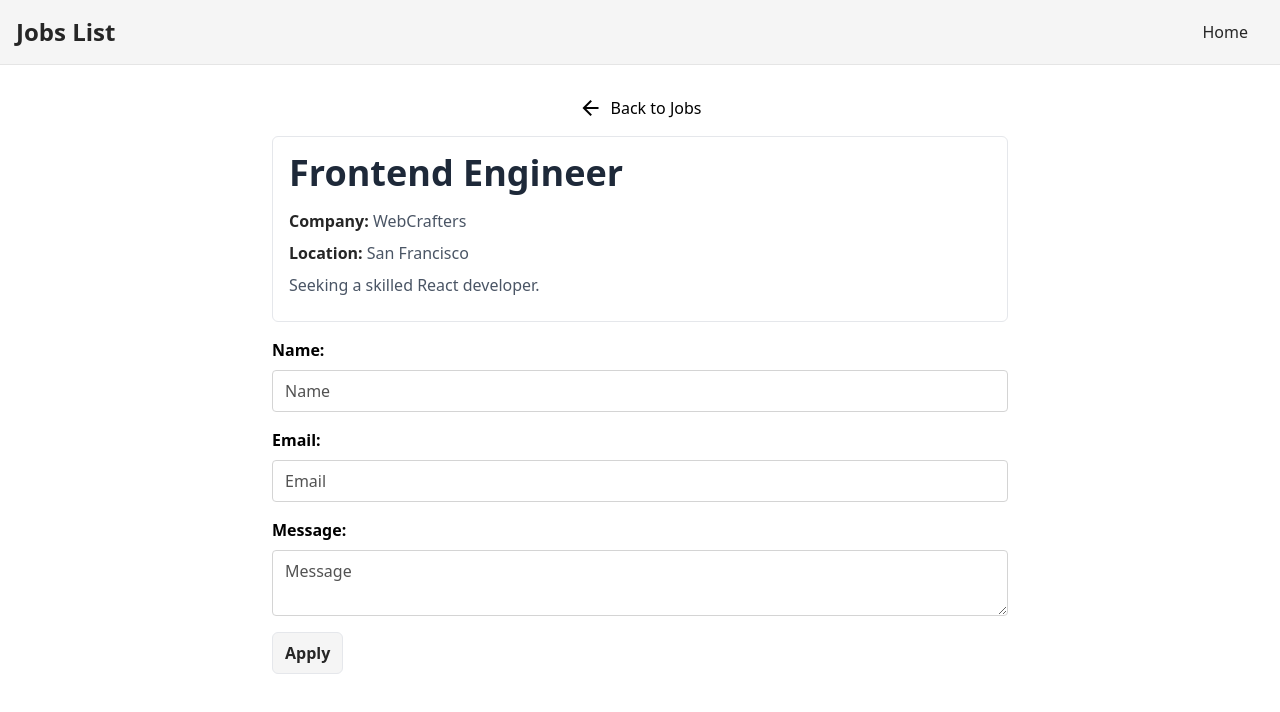
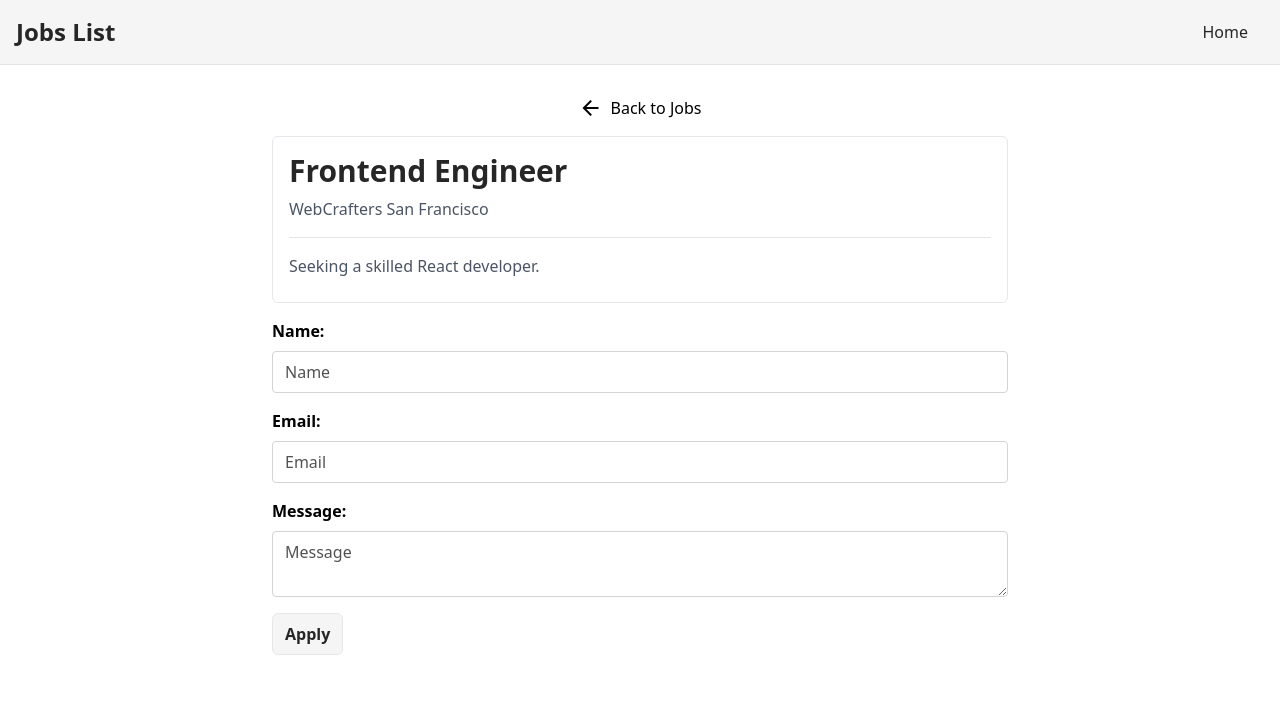
Before and after one commit to HanielHernandez/hikrutech-vue-assesment, a Vue app: page /jobs/1 in a window 1280 px wide. Shown: the top 712 px of the page. Built offline with nearby package versions, Linux system fonts and the light colour scheme.

Commit message:
added test to job store and improved animations

```diff
--- a/package.json
+++ b/package.json
@@ -15,12 +15,14 @@
   },
   "dependencies": {
     "@tailwindcss/vite": "^4.1.2",
+    "gsap": "^3.12.7",
     "pinia": "^3.0.1",
     "tailwindcss": "^4.1.2",
     "vue": "^3.5.13",
     "vue-router": "^4.5.0"
   },
   "devDependencies": {
+    "@pinia/testing": "^1.0.0",
     "@tsconfig/node22": "^22.0.1",
     "@types/jsdom": "^21.1.7",
     "@types/node": "^22.13.14",
--- a/src/components/FormField.vue
+++ b/src/components/FormField.vue
@@ -1,20 +1,23 @@
 <script setup lang="ts">
 defineOptions({
-  inheritAttrs: false
+  inheritAttrs: false,
 })
 const model = defineModel()
 
 defineProps<{
-  label: string,
+  label: string
   isTextarea?: boolean
 }>()
-
 </script>
 <template>
-  <fieldset class="flex flex-col  w-full max-w-3xl mx-auto mb-4 last:mb-0">
+  <fieldset class="flex flex-col w-full max-w-3xl mx-auto mb-4 last:mb-0">
     <label class="font-bold mb-2">{{ label }}</label>
-    <component :is="isTextarea ? 'textarea' : 'input'" v-bind="$attrs" :v-model="model"
-      class="px-3 py-2 border-neutral-300 text-neutral-800 placeholder:text-neutral-600 border rounded" />
+    <component
+      :is="isTextarea ? 'textarea' : 'input'"
+      v-bind="$attrs"
+      :v-model="model"
+      class="px-3 py-2 border-neutral-300 text-neutral-800 placeholder:text-neutral-600 border rounded hover:bg-neutral-100 transition-colors ease-in duration-100"
+    />
   </fieldset>
 </template>
 <style lang="scss"></style>
--- a/src/components/JobFilter.vue
+++ b/src/components/JobFilter.vue
@@ -8,16 +8,16 @@ const emit = defineEmits<{
 
 const cat = ref<string>('All')
 const search = ref<string>('')
+const categories = computed(() => JOB_CATEGORIES)
 
-const categories = computed(() => JOB_CATEGORIES)
+
+watch(cat, (newVal) => onFilterChange("category", newVal));
+watch(search, (newVal) => onFilterChange("search", newVal));
+
 
 const onFilterChange = (property: "category" | "search", value: string) => {
   emit("onfilterChange", { property, value: value || "" });
 };
-
-watch(cat, (newVal) => onFilterChange("category", newVal));
-watch(search, (newVal) => onFilterChange("search", newVal));
-
 </script>
 <template>
   <div class="flex flex-col md:flex-row md:justify-between gap-4 i py-4 md:px-0 max-w-3xl mx-auto">
--- a/src/components/JobListItem.vue
+++ b/src/components/JobListItem.vue
@@ -1,23 +1,28 @@
 <script setup lang="ts">
-import type { Job } from '@/types/jobs';
+import type { Job } from '@/types/jobs'
 
 defineProps<{
   job: Job
 }>()
-
 </script>
 <template>
-  <router-link :to="`/jobs/${job.id}`"
-    class="block px-4 py-2 rounded-md border border-neutral-200 bg-neutral-100  mb-4 hover:bg-neutral-200 transition-color ease-in-out duration-300 cursor-pointer">
+  <router-link
+    :to="`/jobs/${job.id}`"
+    class="block px-4 py-2 relative group rounded-md border border-neutral-200 bg-neutral-100 mb-4 hover:bg-neutral-200 transition-color ease-in-out duration-300 cursor-pointer"
+  >
     <div class="flex flex-col">
       <h6>
         <span class="text-neutral-800 font-bold text-lg"> {{ job.title }}</span> -
         <span class="text-neutral-600 font-bold text-sm"> {{ job.category }}</span>
       </h6>
       <div>
-        <span class="text-neutral-600 font-medium"> {{ job.company }}</span>,<span class="text-neutral-600 font-md"> {{
-          job.location }}</span>
+        <span class="text-neutral-600 font-medium"> {{ job.company }}</span> ,
+        <span class="text-neutral-600 font-md"> {{ job.location }}</span>
       </div>
+      <span
+        class="material-icons text-neutral-400 absolute opacity-0 -translate-x-4 -translate-y-1/2 z-20 top-1/2 right-2 group-hover:translate-x-0 group-hover:opacity-100 transition-all ease-in-out duration-300"
+        >arrow_forward</span
+      >
     </div>
   </router-link>
 </template>
--- a/src/components/JobsList.vue
+++ b/src/components/JobsList.vue
@@ -1,18 +1,17 @@
 <script setup lang="ts">
-import type { Job } from '@/types/jobs';
-import JobListItem from './JobListItem.vue';
+import type { Job } from '@/types/jobs'
+import JobListItem from './JobListItem.vue'
 
 defineProps<{
   jobs: Job[]
 }>()
-
-
 </script>
 <template>
   <div
-    class="flex flex-col  border-neutral-200 rounded-md w-full max-w-3xl mx-auto h-[calc(100vh-18rem)] overflow-y-auto">
+    class="flex flex-col border-neutral-200 rounded-md w-full max-w-3xl mx-auto h-[calc(100vh-18rem)] overflow-y-auto"
+  >
     <ul>
-      <li v-for="job in jobs" :key="job.id">
+      <li v-for="(job, i) in jobs" :key="job.id" :data-index="i">
         <JobListItem :job="job" />
       </li>
     </ul>
--- a/src/components/JobsPagination.vue
+++ b/src/components/JobsPagination.vue
@@ -1,9 +1,8 @@
 <script setup lang="ts">
-import JButton from './JButton.vue';
+import { computed } from 'vue';
 import { useJobstore } from '@/stores/jobsStore';
 import type { Flow } from '@/types/flow';
-import { computed } from 'vue';
-
+import JButton from './JButton.vue';
 
 const emit = defineEmits<{
   (e: 'onPaginationClick', flow: Flow): void
--- a/src/stores/jobsStore.ts
+++ b/src/stores/jobsStore.ts
@@ -9,7 +9,7 @@ export const useJobstore = defineStore('jobs', () => {
   const endReached = ref(false)
   const category = ref<string | null>(null)
   const search = ref<string | null>(null)
-  const current = ref<Job | null>(null)
+  const selectedJob = ref<Job | null>(null)
 
   function get() {
     const response = getJobs({
@@ -38,7 +38,7 @@ export const useJobstore = defineStore('jobs', () => {
 
   function findJob(id: number) {
     const job = find(id)
-    current.value = job || null
+    selectedJob.value = job || null
   }
 
   return {
@@ -49,7 +49,7 @@ export const useJobstore = defineStore('jobs', () => {
     findJob,
     setPage,
     category,
-    current,
+    selectedJob,
     search,
     page,
     endReached,
--- a/src/views/JobDetailsView.vue
+++ b/src/views/JobDetailsView.vue
@@ -1,16 +1,13 @@
 <script setup lang="ts">
-import JobForm from '@/components/JobForm.vue';
-import { useJobstore } from '@/stores/jobsStore';
-import { computed, onMounted } from 'vue';
+import JobForm from '@/components/JobForm.vue'
+import { useJobstore } from '@/stores/jobsStore'
+import { computed, onMounted } from 'vue'
 import { useRoute } from 'vue-router'
 
 const jobsStore = useJobstore()
-
-
 const route = useRoute()
 
-onMounted
-  (() => {
+onMounted(() => {
   const id = route.params.id
   if (id) {
     const idNumber = Number(id)
@@ -18,21 +15,24 @@ onMounted
   }
 })
 
-const job = computed(() => jobsStore.current)
-
+const job = computed(() => jobsStore.selectedJob)
 </script>
 <template>
   <div class="w-full max-w-3xl mx-auto md:p-4">
     <router-link
       class="mb-4 flex items-center justify-center gap-2 text-center w-full hover:opacity-75 transition-colors ease-in-out duration-200"
-      to="/jobs"> <span class="material-icons">arrow_back</span> Back to
-      Jobs
+      to="/jobs"
+    >
+      <span class="material-icons">arrow_back</span> Back to Jobs
     </router-link>
-    <div v-if="job" class="mb-4 p-4 border border-gray-200 rounded-md s">
-      <h1 class="text-4xl font-bold text-gray-800 mb-4">{{ job.title }}</h1>
-      <p class="text-gray-600 mb-2"> <b class="text-neutral-800"> Company:</b> {{ job.company }}</p>
-      <p class="text-gray-600 mb-2"> <b class="text-neutral-800"> Location:</b> {{ job.location }}</p>
-      <p class="text-gray-600 mb-2"> {{ job.description }}</p>
+    <div
+      v-if="job"
+      class="mb-4 p-4 border border-gray-200 rounded-md hover:bg-neutral-200 shado-sm transition-colors ease-in-out duration-300 pointer"
+    >
+      <h1 class="text-3xl font-bold text-neutral-800 mb-2">{{ job.title }}</h1>
+      <p class="text-gray-600 font-medium mb-4">{{ job.company }} {{ job.location }}</p>
+
+      <p class="text-gray-600 mb-2 pt-4 border-t border-neutral-200">{{ job.description }}</p>
     </div>
     <div>
       <JobForm />
```
Also changed, not shown: 2 other files (tests, documents, lock files or other folders). Lines whose indentation alone changed are shown as unchanged.
